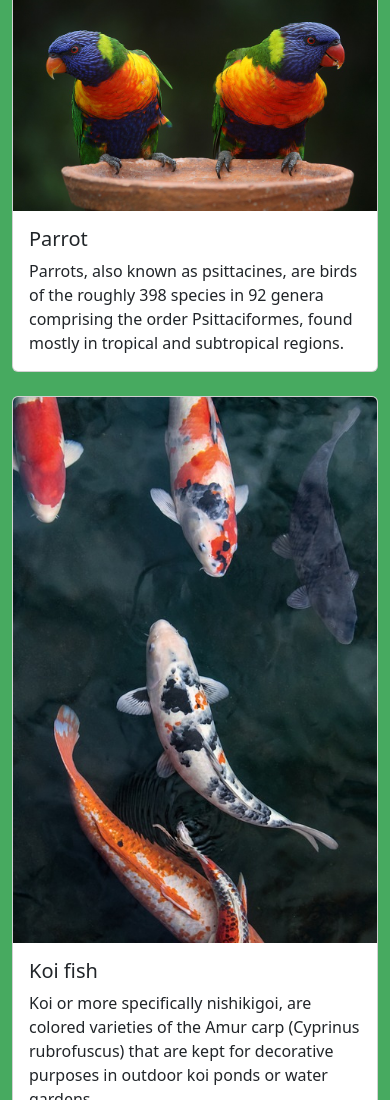
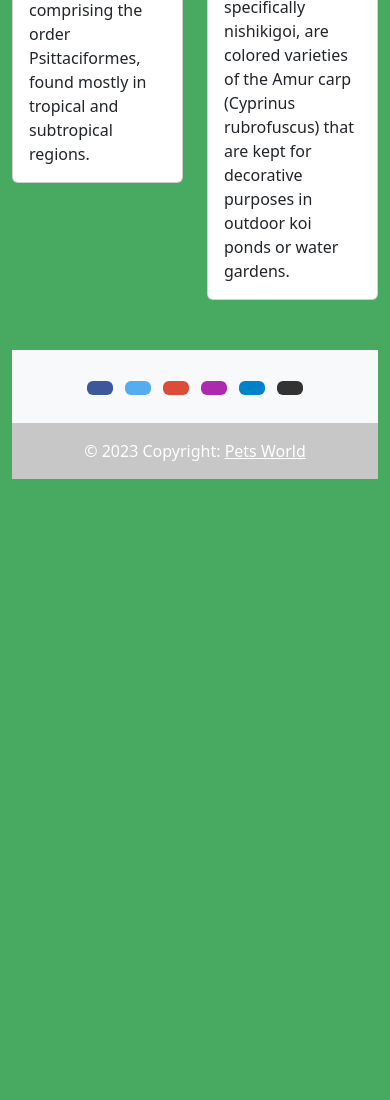
Before and after one commit to Limi66/IndProject01, a plain HTML site: page index.html in a window 390 px wide. Shown: the part 1389-2489 px from the top of the page. After the commit the page ends 1868 px from the top, so only its background shows below. Drawn offline with nearby package versions, Linux system fonts and the light colour scheme.

Commit message:
revise col

```diff
--- a/index.html
+++ b/index.html
@@ -20,7 +20,7 @@
     <div class="container-fluid">
 
         <div class="row">
-            <div class="col-lg-12 col-md-10 col-sm-8">
+            <div class="col-lg-12">
                 <nav class="navbar navbar-expand-md navbar-success bg-success" aria-label="Fourth navbar example">
                     <div class="container-fluid">
                       <a class="navbar-brand" href="#"><img src="./img/petslogo.png" alt="pets logo" width="124.8" height="76.7"></a>
@@ -121,10 +121,10 @@
 
      <!--Cards-->
      <div class="row">
-        <div class="col-lg-12 col-md-10 col-sm-6">
+        <div class="col-lg-12 col-md-10">
 
             <div class="row row-cols-1 row-cols-md-2 g-4">
-                <div class="col">
+                <div class="col-6">
                   <div class="card">
                     <img src="./img/cat002.jpg" class="card-img-top" alt="cat002">
                     <div class="card-body">
@@ -133,7 +133,7 @@
                     </div>
                   </div>
                 </div>
-                <div class="col">
+                <div class="col-6">
                   <div class="card">
                     <img src="./img/dog002.jpg" class="card-img-top" alt="dog002">
                     <div class="card-body">
@@ -142,7 +142,7 @@
                     </div>
                   </div>
                 </div>
-                <div class="col">
+                <div class="col-6">
                   <div class="card">
                     <img src="./img/parrot001.jpg" class="card-img-top" alt="parrot001">
                     <div class="card-body">
@@ -151,7 +151,7 @@
                     </div>
                   </div>
                 </div>
-                <div class="col">
+                <div class="col-6">
                   <div class="card">
                     <img src="./img/fishes002.jpg" class="card-img-top" alt="fishes002">
                     <div class="card-body">
@@ -166,6 +166,85 @@
         </div>
 
      <!--end of Cards-->
+
+    <!--liner03-->
+    <div class="liner" style="height: 50px; width: 100%;"></div>
+    <!--end of liner03-->
+
+
+     <!--footer-->
+
+     <footer class="bg-light text-center text-white">
+        <!-- Grid container -->
+        <div class="container p-4 pb-0">
+          <!-- Section: Social media -->
+          <section class="mb-4">
+            <!-- Facebook -->
+            <a
+              class="btn text-white btn-floating m-1"
+              style="background-color: #3b5998;"
+              href="#!"
+              role="button"
+              ><i class="fab fa-facebook-f"></i
+            ></a>
+
+            <!-- Twitter -->
+            <a
+              class="btn text-white btn-floating m-1"
+              style="background-color: #55acee;"
+              href="#!"
+              role="button"
+              ><i class="fab fa-twitter"></i
+            ></a>
+
+            <!-- Google -->
+            <a
+              class="btn text-white btn-floating m-1"
+              style="background-color: #dd4b39;"
+              href="#!"
+              role="button"
+              ><i class="fab fa-google"></i
+            ></a>
+
+            <!-- Instagram -->
+            <a
+              class="btn text-white btn-floating m-1"
+              style="background-color: #ac2bac;"
+              href="#!"
+              role="button"
+              ><i class="fab fa-instagram"></i
+            ></a>
+
+            <!-- Linkedin -->
+            <a
+              class="btn text-white btn-floating m-1"
+              style="background-color: #0082ca;"
+              href="#!"
+              role="button"
+              ><i class="fab fa-linkedin-in"></i
+            ></a>
+            <!-- Github -->
+            <a
+              class="btn text-white btn-floating m-1"
+              style="background-color: #333333;"
+              href="#!"
+              role="button"
+              ><i class="fab fa-github"></i
+            ></a>
+          </section>
+          <!-- Section: Social media -->
+        </div>
+        <!-- Grid container -->
+
+        <!-- Copyright -->
+        <div class="text-center p-3" style="background-color: rgba(0, 0, 0, 0.2);">
+          © 2023 Copyright:
+          <a class="text-white" href="index.html">Pets World</a>
+        </div>
+        <!-- Copyright -->
+      </footer>
+
+     <!--end of footer-->
 
 
     </div>
```
